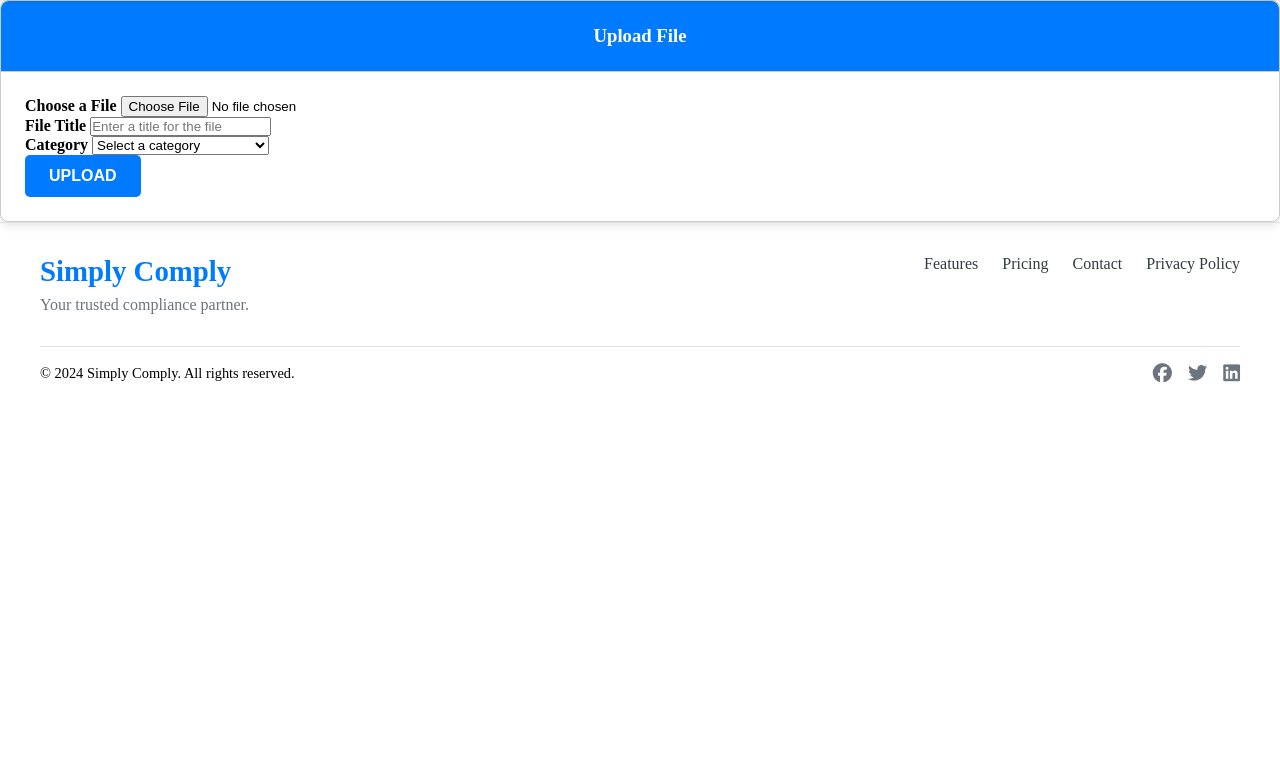
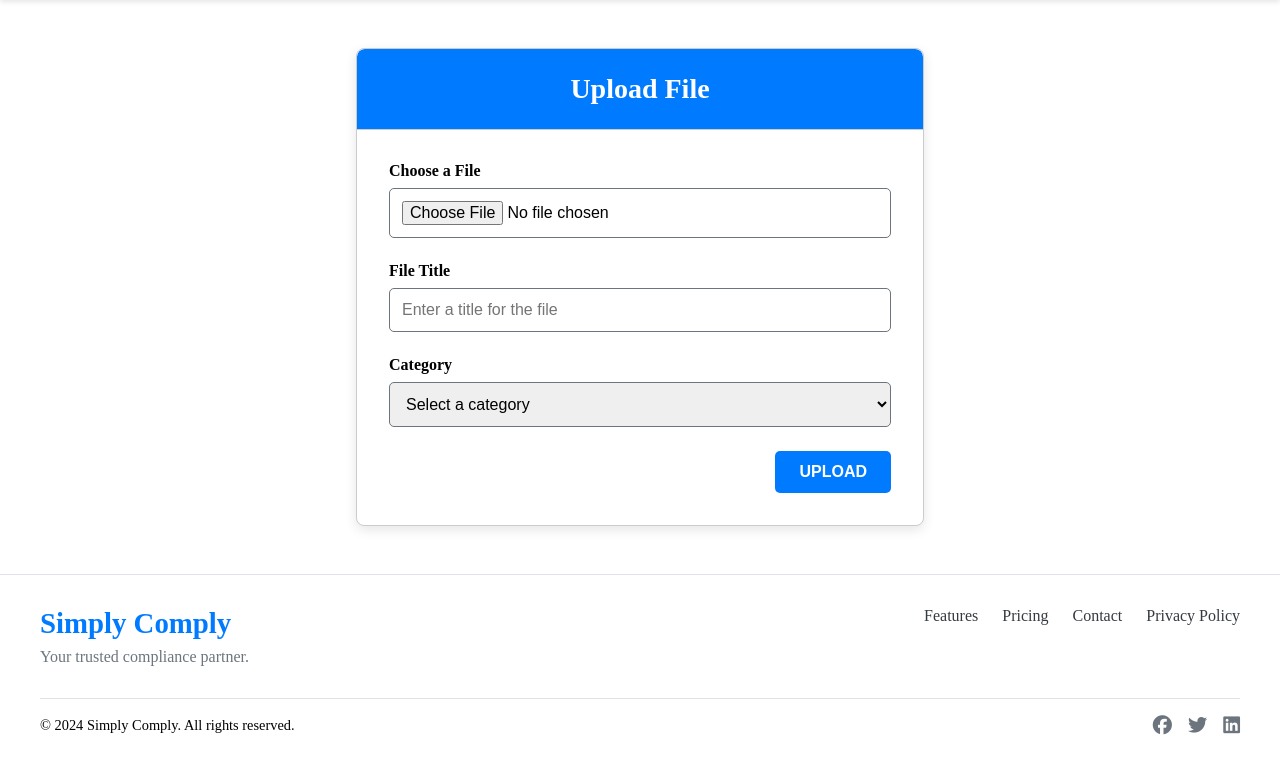
Before and after one commit to joshdean97/simplycomply, a Flask app: page /upload/ in a window 1280 px wide. Shown: the part 75-844 px from the top of the page. Before the commit the page ends 458 px from the top, so only its background shows below. Run offline with Flask 3, Linux system fonts and the light colour scheme; the visitor is signed in with stand-in values (Sample User, id 1); data that the repository does not hold is empty.

Commit message:
add styling for upload.html

```diff
--- /dev/null
+++ b/core/static/styles/app/upload.scss
@@ -0,0 +1,90 @@
+$white-color: #ffffff;
+$primary-color: #007bff;
+$gray-color: #6c757d;
+
+.upload-container {
+    max-width: 600px;
+    margin: 2rem auto;
+    padding: 1rem;
+}
+
+.upload-card {
+    background-color: $white-color;
+    border-radius: 8px;
+    box-shadow: 0 4px 12px rgba(0, 0, 0, 0.1);
+    overflow: hidden;
+}
+
+.upload-card-header {
+    background-color: $primary-color;
+    padding: 1.5rem;
+    text-align: center;
+    color: $white-color;
+    border-radius: 8px 8px 0 0;
+}
+
+.upload-heading {
+    font-size: 1.75rem;
+    font-weight: bold;
+    margin: 0;
+}
+
+.upload-card-body {
+    padding: 2rem;
+}
+
+.upload-form {
+    display: flex;
+    flex-direction: column;
+    gap: 1.5rem;
+}
+
+.form-group {
+    display: flex;
+    flex-direction: column;
+}
+
+.form-label {
+    font-weight: bold;
+    margin-bottom: 0.5rem;
+    font-size: 1rem;
+}
+
+.form-input,
+.form-select {
+    padding: 0.75rem;
+    font-size: 1rem;
+    border: 1px solid $gray-color;
+    border-radius: 5px;
+    transition: border-color 0.3s ease;
+
+    &:focus {
+        border-color: $primary-color;
+        outline: none;
+        box-shadow: 0 0 5px rgba($primary-color, 0.5);
+    }
+}
+
+.form-actions {
+    text-align: right;
+}
+
+.btn {
+    padding: 0.75rem 1.5rem;
+    font-size: 1rem;
+    border-radius: 5px;
+    cursor: pointer;
+    font-weight: bold;
+    text-transform: uppercase;
+    transition: background-color 0.3s ease;
+
+    &.btn-primary {
+        background-color: $primary-color;
+        color: $white-color;
+        border: none;
+
+        &:hover {
+            background-color: darken($primary-color, 10%);
+        }
+    }
+}
--- a/core/static/styles/index.css
+++ b/core/static/styles/index.css
@@ -1605,6 +1605,91 @@ nav ul a.active {
   background-color: rgb(0, 98.4, 204);
 }
 
+.upload-container {
+  max-width: 600px;
+  margin: 2rem auto;
+  padding: 1rem;
+}
+
+.upload-card {
+  background-color: #ffffff;
+  border-radius: 8px;
+  box-shadow: 0 4px 12px rgba(0, 0, 0, 0.1);
+  overflow: hidden;
+}
+
+.upload-card-header {
+  background-color: #007bff;
+  padding: 1.5rem;
+  text-align: center;
+  color: #ffffff;
+  border-radius: 8px 8px 0 0;
+}
+
+.upload-heading {
+  font-size: 1.75rem;
+  font-weight: bold;
+  margin: 0;
+}
+
+.upload-card-body {
+  padding: 2rem;
+}
+
+.upload-form {
+  display: flex;
+  flex-direction: column;
+  gap: 1.5rem;
+}
+
+.form-group {
+  display: flex;
+  flex-direction: column;
+}
+
+.form-label {
+  font-weight: bold;
+  margin-bottom: 0.5rem;
+  font-size: 1rem;
+}
+
+.form-input,
+.form-select {
+  padding: 0.75rem;
+  font-size: 1rem;
+  border: 1px solid #6c757d;
+  border-radius: 5px;
+  transition: border-color 0.3s ease;
+}
+.form-input:focus,
+.form-select:focus {
+  border-color: #007bff;
+  outline: none;
+  box-shadow: 0 0 5px rgba(0, 123, 255, 0.5);
+}
+
+.form-actions {
+  text-align: right;
+}
+
+.btn {
+  padding: 0.75rem 1.5rem;
+  font-size: 1rem;
+  border-radius: 5px;
+  cursor: pointer;
+  font-weight: bold;
+  text-transform: uppercase;
+  transition: background-color 0.3s ease;
+}
+.btn.btn-primary {
+  background-color: #007bff;
+  color: #ffffff;
+  border: none;
+}
+.btn.btn-primary:hover {
+  background-color: rgb(0, 98.4, 204);
+}
+
 * {
   box-sizing: border-box;
   margin: 0;
--- a/core/static/styles/index.scss
+++ b/core/static/styles/index.scss
@@ -12,6 +12,7 @@
 @import 'app/templates.scss';
 @import 'app/admin';
 @import 'app/profile.scss';
+@import 'app/upload.scss';
 
 * {
     box-sizing: border-box;
--- a/core/templates/upload.html
+++ b/core/templates/upload.html
@@ -1,34 +1,32 @@
 {% extends "base.html" %}
-{% block title %}Home{% endblock %}
+{% block title %}Upload File{% endblock %}
+
 {% block content %}
-<div class="container py-5">
-    <div class="row justify-content-center">
-        <div class="col-lg-6 col-md-8 col-sm-10">
-            <div class="card shadow-sm border-0">
-                <div class="card-header bg-primary text-white text-center">
-                    <h3 class="mb-0">Upload File</h3>
+<div class="upload-container">
+    <div class="card upload-card">
+        <div class="card-header upload-card-header">
+            <h3 class="upload-heading">Upload File</h3>
         </div>
 
-                <div class="card-body">
-                    <form action="" method="POST" enctype="multipart/form-data">
+        <div class="card-body upload-card-body">
+            <form action="" method="POST" enctype="multipart/form-data" class="upload-form">
 
                 <!-- File Upload Field -->
-                        <div class="mb-4">
-                            <label for="file" class="form-label fw-bold">Choose a File</label>
-                            <input type="file" class="form-control" id="file" name="file" required>
+                <div class="form-group">
+                    <label for="file" class="form-label">Choose a File</label>
+                    <input type="file" id="file" name="file" class="form-input" required>
                 </div>
 
                 <!-- File Title Field -->
-                        <div class="mb-4">
-                            <label for="title" class="form-label fw-bold">File Title</label>
-                            <input type="text" class="form-control" id="title" name="title"
-                                   placeholder="Enter a title for the file" required>
+                <div class="form-group">
+                    <label for="title" class="form-label">File Title</label>
+                    <input type="text" id="title" name="title" class="form-input" placeholder="Enter a title for the file" required>
                 </div>
 
                 <!-- Category Dropdown -->
-                        <div class="mb-4">
-                            <label for="category" class="form-label fw-bold">Category</label>
-                            <select class="form-select" id="category" name="category" required>
+                <div class="form-group">
+                    <label for="category" class="form-label">Category</label>
+                    <select id="category" name="category" class="form-select" required>
                         <option value="" selected>Select a category</option>
                         {% for category in categories %}
                             <option value="{{ category }}">{{ category }}</option>
@@ -37,13 +35,11 @@
                 </div>
 
                 <!-- Submit Button -->
-                        <div class="d-grid">
-                            <button type="submit" class="btn btn-primary fw-bold">Upload</button>
+                <div class="form-actions">
+                    <button type="submit" class="btn btn-primary">Upload</button>
                 </div>
             </form>
         </div>
     </div>
 </div>
-    </div>
-</div>
 {% endblock %}
```
Also changed, not shown: 1 other file. Lines whose indentation alone changed are shown as unchanged.
